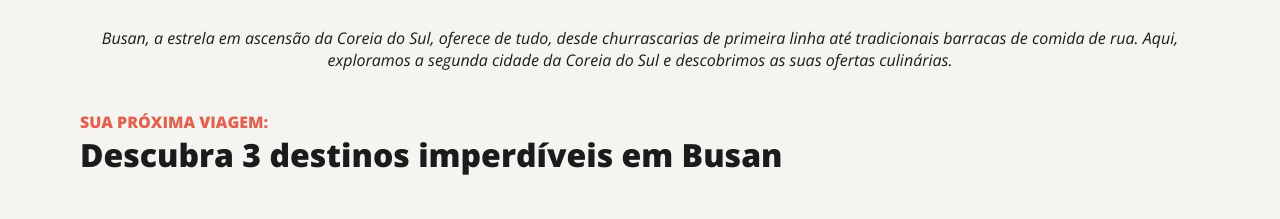
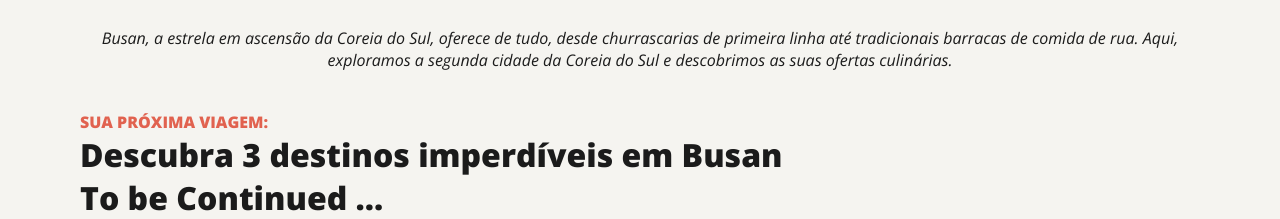
Before and after one commit to phenriiique/tourist-local, a plain HTML site: page index.html in a window 1280 px wide. Shown: the part 853-1072 px from the top of the page. Before the commit the page ends 1029 px from the top, so only its background shows below. Drawn offline with nearby package versions, Linux system fonts and the light colour scheme.

Commit message:
Update index.html
Continua

```diff
--- a/index.html
+++ b/index.html
@@ -6,7 +6,7 @@
 
   <meta charset="UTF-8">
   <meta name="viewport" content="width=device-width, initial-scale=1.0">
-  <title>Template</title>
+  <title>Local Turístico</title>
   <link rel="stylesheet" href="style/index.css">
 
   <link href="https://fonts.googleapis.com/css2?family=Open+Sans:ital,wght@0,300..800;1,300..800&display=swap" rel="stylesheet">
@@ -39,7 +39,7 @@
       </span>
       <h2 class="text-xl">Descubra 3 destinos imperdíveis em Busan</h2>
     </header>
-
+    <h1 class="text-xl">To be Continued ...</h2>
   </main>
   <footer></footer>
 </body>
```
